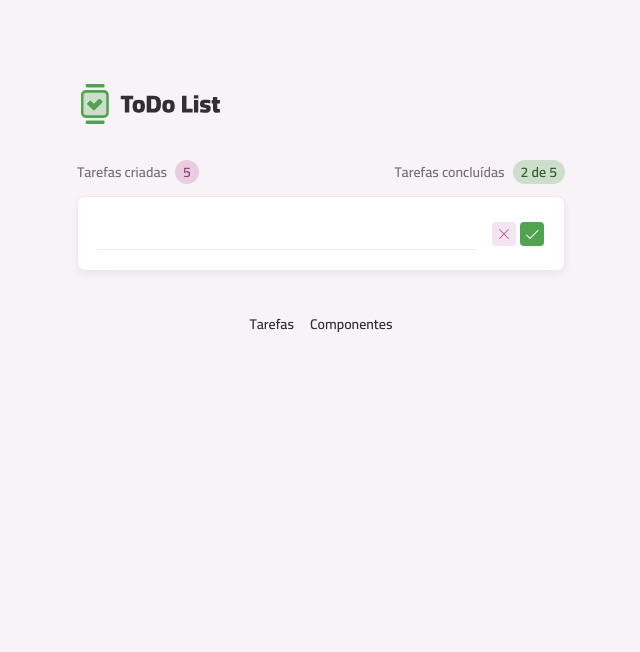
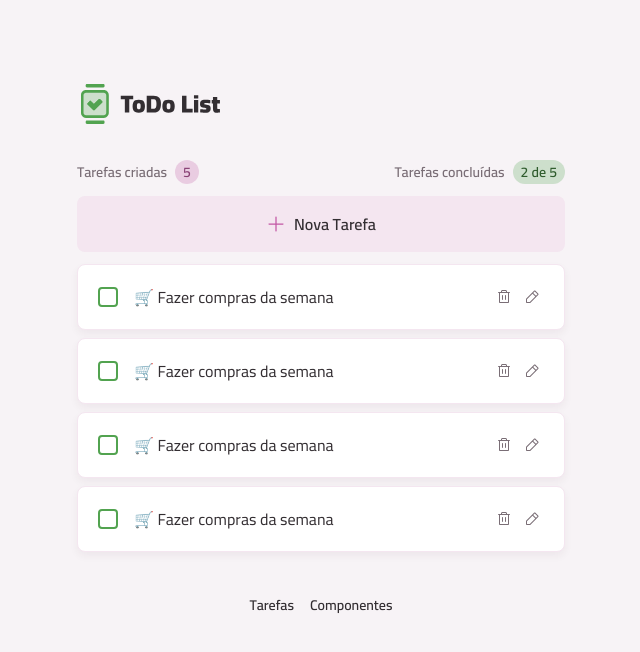
Before and after one commit to barricca/todo, a React (Vite) app: page / in a window 1280 px wide. Shown: the top 652 px of the page, without its empty margins (319-959 px from the left). Built offline with nearby package versions, Linux system fonts and the light colour scheme.

Commit message:
Montando layout - Criando componente de lista de tarefas

```diff
--- a/src/core-components/TaskItem.tsx
+++ b/src/core-components/TaskItem.tsx
@@ -13,7 +13,7 @@
 import { Text } from "../components/Text";
 
 export function TaskItem() {
-	const [isEditing, setIsEditing] = useState(true);
+	const [isEditing, setIsEditing] = useState(false);
 
 	function handleEditTask() {
 		setIsEditing(true);
--- /dev/null
+++ b/src/core-components/TaskList.tsx
@@ -0,0 +1,21 @@
+import PlusIcon from "../assets/icons/plus.svg?react";
+import { Button } from "../components/Button";
+import { TaskItem } from "./TaskItem";
+
+export function TaskList() {
+	return (
+		<>
+			<section>
+				<Button icon={PlusIcon} className="w-full">
+					Nova Tarefa
+				</Button>
+			</section>
+			<section className="space-y-2">
+				<TaskItem />
+				<TaskItem />
+				<TaskItem />
+				<TaskItem />
+			</section>
+		</>
+	);
+}
--- a/src/pages/PageHome.tsx
+++ b/src/pages/PageHome.tsx
@@ -1,5 +1,5 @@
 import { Container } from "../components/Container";
-import { TaskItem } from "../core-components/TaskItem";
+import { TaskList } from "../core-components/TaskList";
 import { TaskSummary } from "../core-components/TaskSummary";
 
 export function PageHome() {
@@ -8,7 +8,7 @@
 			<header className="flex items-center justify-between">
 				<TaskSummary />
 			</header>
-			<TaskItem />
+			<TaskList />
 		</Container>
 	);
 }
```
Also changed, not shown: src/assets/images/logo.svg.
